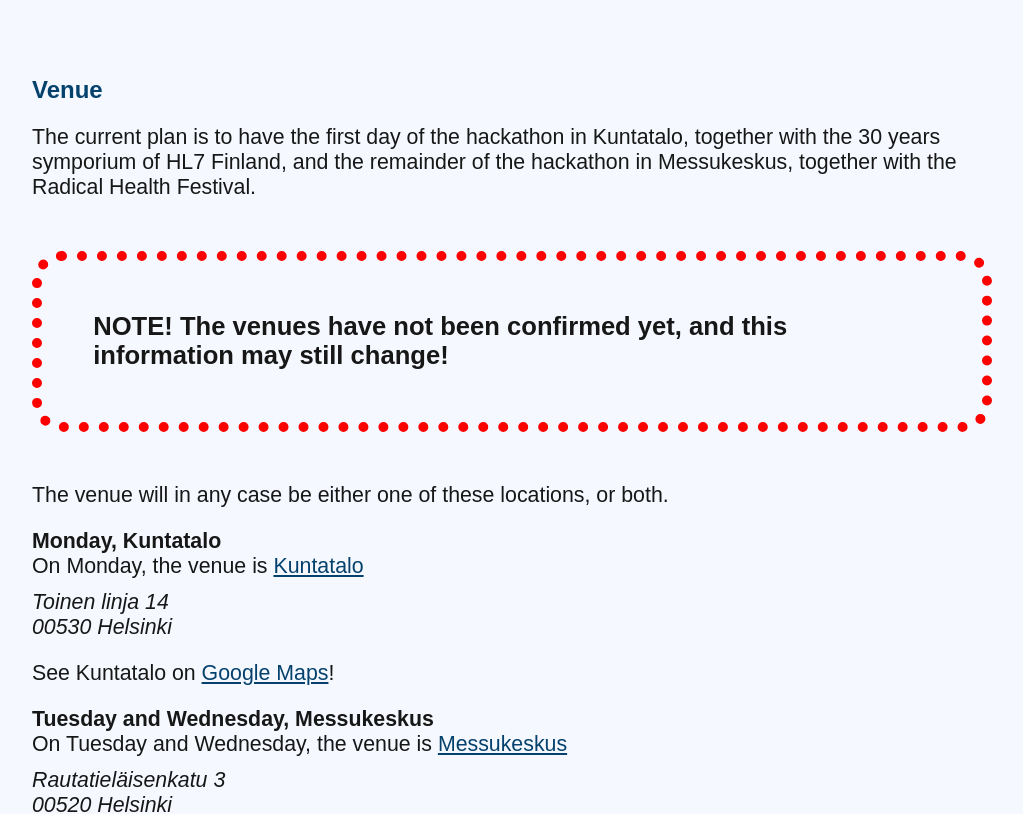
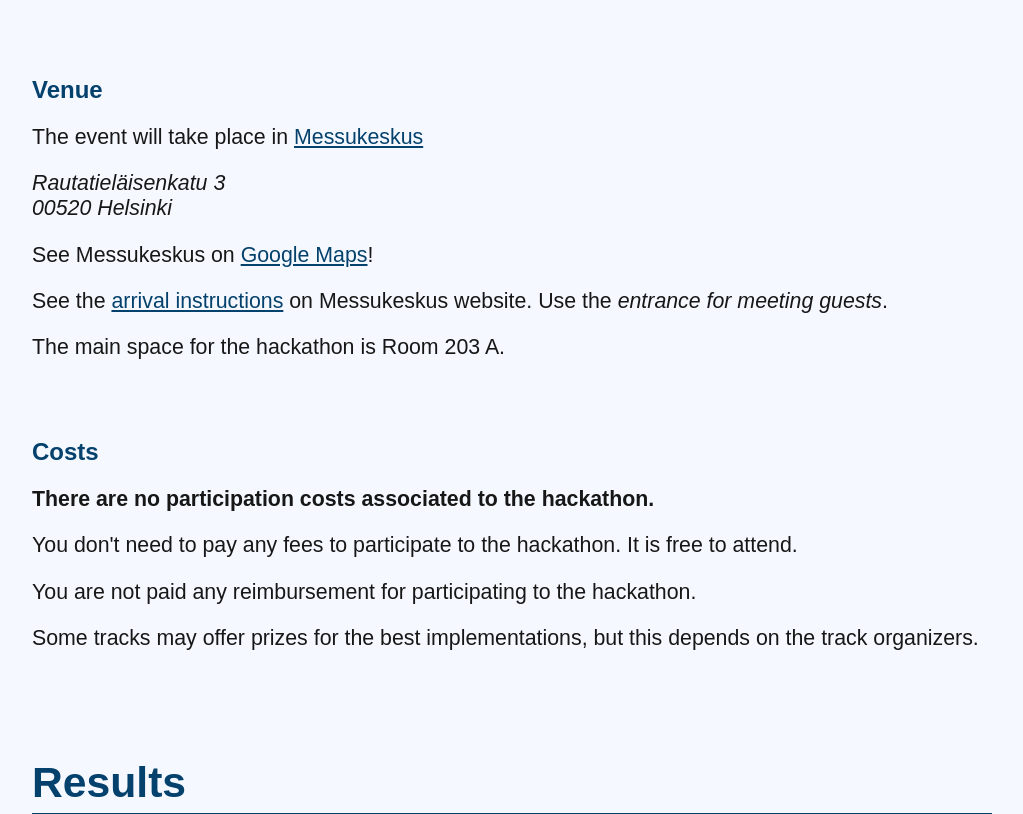
Before and after one commit to mrinnetmaki/nordic-health-data-hackathon-series, a Next.js app: page /2026/finland in a window 1280 px wide. Shown: the part 4820-5634 px from the top of the page, without its empty margins (128-1151 px from the left). Built offline with nearby package versions, Linux system fonts and the light colour scheme.

Commit message:
Update venue info

```diff
--- a/app/2026/finland/page.js
+++ b/app/2026/finland/page.js
@@ -232,29 +232,7 @@
         <section id="venue">
           <a href="#venue"><h3>Venue</h3></a>
           <p>
-            The current plan is to have the first day of the hackathon in Kuntatalo, together with
-            the 30 years symporium of HL7 Finland, and the remainder of the hackathon in
-            Messukeskus, together with the Radical Health Festival.
-          </p>
-          <p className="warning">
-            NOTE! The venues have not been confirmed yet, and this information may still change!
-          </p>
-          <p>The venue will in any case be either one of these locations, or both.</p>
-          <h4>Monday, Kuntatalo</h4>
-          <p>
-            On Monday, the venue is <a href="https://kuntasaatio.fi/toiminta/kuntatalo/"
-            >Kuntatalo</a>
-          </p>
-          <address>
-            Toinen linja 14<br />
-            00530 Helsinki<br />
-          </address>
-          <p>
-            See Kuntatalo on <a href="https://maps.app.goo.gl/iqGTG8xRGKxhHCGEA">Google Maps</a>!
-          </p>
-          <h4>Tuesday and Wednesday, Messukeskus</h4>
-          <p>
-            On Tuesday and Wednesday, the venue is <a href="https://www.messukeskus.com/"
+            The event will take place in <a href="https://www.messukeskus.com/"
             >Messukeskus</a>
           </p>
           <address>
@@ -269,6 +247,7 @@
             href="https://radicalhealthfestival.messukeskus.com/en/visit/how-to-get-here/">arrival
             instructions</a> on Messukeskus website. Use the <em>entrance for meeting guests</em>.
           </p>
+          <p>The main space for the hackathon is Room 203 A.</p>
         </section>
         <section id="costs">
           <a href="#costs"><h3>Costs</h3></a>
```
